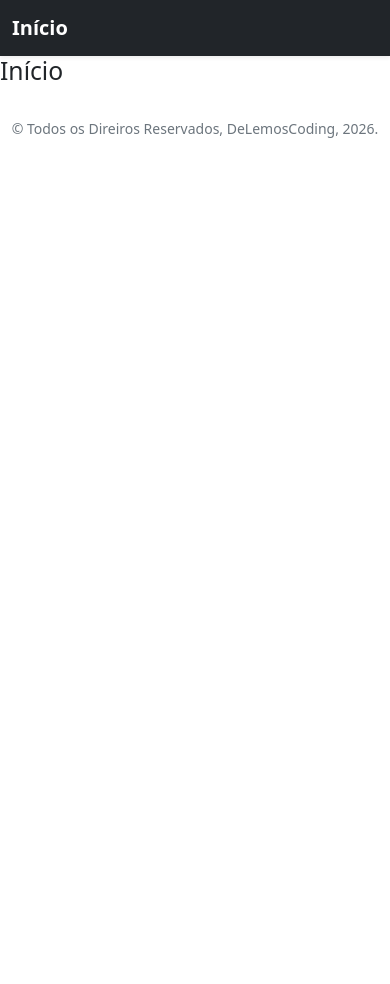
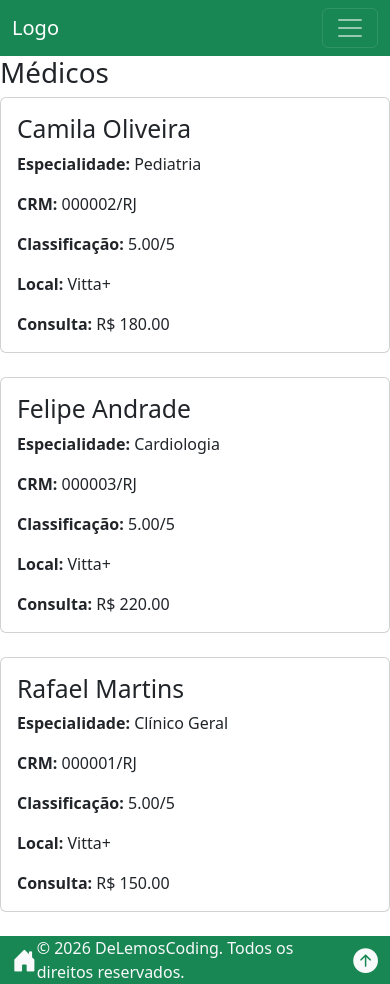
Before and after one commit to DeLemosCoding/agenda_consulta, a Django app: page / in a window 390 px wide. Before the commit the page ends 138 px from the top, so only its background shows below. Run offline with Django 5.2, Linux system fonts and the light colour scheme; data comes from the database, SQL or seed files in the repository; both versions use the stored data as it was after the commit; parts of the project's set-up code (start-up, migrations or seed data) failed here and were passed over.

Commit message:
Criei o crud corretamente
Criação do crud concluída com sucesso.

```diff
--- a/consulta/models.py
+++ b/consulta/models.py
@@ -3,7 +3,7 @@ from django.core.validators import MinValueValidator, MaxValueValidator
 
 # Create your models here.
 
-class Doctors(models.Model):
+class Doctor(models.Model):
     name = models.CharField(max_length=100, verbose_name="Nome")
     birth_date = models.DateField(verbose_name="Data de Nascimento")
     CRM = models.CharField(max_length=20, unique=True, verbose_name="CRM")
@@ -19,12 +19,12 @@ class Doctors(models.Model):
     class Meta:
         ordering = ["name"]
 
-class Pacients(models.Model):
+class Pacient(models.Model):
     name = models.CharField(max_length=100, verbose_name="Nome")
     birth_date = models.DateField(verbose_name="Data de Nascimento")
     CPF = models.CharField(max_length=14, unique=True, verbose_name="CPF")
-    gender = models.CharField(max_length=10, choices=[("M", "Masculino"), ("F", "Feminino")])
-    health_insurance = models.CharField(max_length=100)
+    gender = models.CharField(max_length=10, choices=[("M", "Masculino"), ("F", "Feminino")], verbose_name="Gênero")
+    health_insurance = models.CharField(max_length=100, null=True, blank=True)
 
     def __str__(self):
         return self.name
@@ -33,8 +33,8 @@ class Pacients(models.Model):
         ordering = ["name"]
 
 class Consultation(models.Model):
-    pacient = models.ForeignKey(Pacients, on_delete=models.CASCADE, verbose_name="Paciente")
-    doctor = models.ForeignKey(Doctors, on_delete=models.CASCADE, verbose_name="Médico")
+    doctor = models.ForeignKey(Doctor, on_delete=models.CASCADE, verbose_name="Médico")
+    pacient = models.ForeignKey(Pacient, on_delete=models.CASCADE, verbose_name="Paciente")
     date = models.DateTimeField(verbose_name="Data da Consulta")
 
     def __str__(self):
--- a/consulta/static/css/style.css
+++ b/consulta/static/css/style.css
@@ -0,0 +1,4 @@
+a {
+    color: inherit;
+    text-decoration: none;
+}
--- a/consulta/templates/base.html
+++ b/consulta/templates/base.html
@@ -16,21 +16,68 @@
     </title>
 
     <link href="https://cdn.jsdelivr.net/npm/bootstrap@5.3.8/dist/css/bootstrap.min.css" rel="stylesheet" >
+    <link rel="stylesheet" href="https://cdn.jsdelivr.net/npm/bootstrap-icons@1.13.1/font/bootstrap-icons.min.css">
     <link rel="stylesheet" href="{% static 'css/style.css' %}">
 
 </head>
 
-<body>
+<body id="top">
 
-    <nav class="navbar navbar-dark bg-dark shadow-sm">
+    <nav class="navbar navbar-expand-sm navbar-dark bg-success sticky-top">
 
-        <div class="container">
+        <div class="container-fluid">
 
-            <a class="navbar-brand fw-bold" href="{% url 'home' %}">
+            <a class="navbar-brand" href="{% url 'home' %}">Logo</a>
 
-                Início
+            <button class="navbar-toggler" type="button" data-bs-toggle="collapse" data-bs-target="#mynavbar">
 
-            </a>
+                <span class="navbar-toggler-icon"></span>
+
+            </button>
+
+            <div class="collapse navbar-collapse" id="mynavbar">
+
+                <ul class="navbar-nav me-auto">
+
+                    <li class="nav-item">
+
+                        <a class="nav-link" href="{% url 'home' %}">Início</a>
+
+                    </li>
+
+                    <li class="nav-item">
+
+                        <a class="nav-link" href="{% url 'consults_list' %}">Lista de Consultas</a>
+
+                    </li>
+
+                    <li class="nav-item dropdown">
+
+                        <a class="nav-link dropdown-toggle" href="#" role="button" data-bs-toggle="dropdown">Menu</a>
+
+                            <ul class="dropdown-menu">
+
+                                <li>
+
+                                    <a class="dropdown-item" href="{% url 'consults_add' %}">Criar Consulta</a>
+
+                                </li>
+
+                            </ul>
+
+                    </li>
+
+                </ul>
+
+                <form class="d-flex">
+
+                    <input class="form-control me-2" type="text" placeholder="Search">
+
+                    <button class="btn btn-primary" type="button">Search</button>
+
+                </form>
+
+            </div>
 
         </div>
 
@@ -40,11 +87,19 @@
 
     {% endblock %}
 
-    <footer class="text-center text-secondary small py-4">
+    <div class="footer bg-success text-light">
 
-        &copy; Todos os Direiros Reservados, DeLemosCoding, 2026.
+        <footer class="container d-flex justify-content-between align-items-center">
 
-    </footer>
+            <a href="{% url 'home' %}"><i class="bi bi-house-door-fill fs-2"></i></a>
+
+            <div>&copy; 2026 DeLemosCoding. Todos os direitos reservados.</div>
+
+            <a href="#top"><i class="bi bi-arrow-up-circle-fill fs-2"></i></a>
+
+        </footer>
+
+    </div>
 
     <script src="https://cdn.jsdelivr.net/npm/bootstrap@5.3.8/dist/js/bootstrap.bundle.min.js" ></script>
 
--- a/consulta/templates/index.html
+++ b/consulta/templates/index.html
@@ -4,6 +4,53 @@
 
 {% block content %}
 
-<h2>Início</h2>
+<h1>Médicos</h1>
+
+<div class="row">
+
+    {% for doctor in doctors %}
+
+    <div class="col-md-4 mb-4">
+
+        <div class="card">
+
+            <div class="card-body">
+
+                <h2 class="card-title">{{ doctor.name }}</h2>
+
+                <p class="card-text">
+                    <strong>Especialidade:</strong>
+                    {{ doctor.expertise }}
+                </p>
+
+                <p class="card-text">
+                    <strong>CRM:</strong>
+                    {{ doctor.CRM }}
+                </p>
+
+                <p class="card-text">
+                    <strong>Classificação:</strong>
+                    {{ doctor.rating }}/5
+                </p>
+
+                <p class="card-text">
+                    <strong>Local:</strong>
+                    {{ doctor.place }}
+                </p>
+
+                <p class="card-text">
+                    <strong>Consulta:</strong>
+                    R$ {{ doctor.price }}
+                </p>
+
+            </div>
+
+        </div>
+
+    </div>
+
+    {% endfor %}
+
+</div>
 
 {% endblock %}
--- a/consulta/urls.py
+++ b/consulta/urls.py
@@ -2,5 +2,9 @@ from django.urls import path
 from . import views
 
 urlpatterns = [
-    path('', views.home, name="home")
+    path('', views.home, name="home"),
+    path('consults_list/', views.consults_list, name="consults_list"),
+    path('consults_add/', views.consults_add, name="consults_add"),
+    path('consults_edit/<int:id>/', views.consults_edit, name="consults_edit"),
+    path('consults_delete/<int:id>/', views.consults_delete, name="consults_delete"),
 ]
--- a/consulta/views.py
+++ b/consulta/views.py
@@ -1,6 +1,52 @@
-from django.shortcuts import render
+from django.shortcuts import render, redirect
+from .models import Consultation, Doctor
+from .forms import ConsultationForm
+
 
 # Create your views here.
 
 def home(request):
-    return render(request, 'index.html')
+    doctors = Doctor.objects.all()
+
+    return render(request, 'index.html', { 'doctors': doctors })
+
+def consults_list(request):
+    consultas = Consultation.objects.all()
+    return render(request, 'consults_list.html', { "consultas": consultas })
+
+def consults_add(request):
+    if request.method == 'POST':
+        form = ConsultationForm(request.POST)
+
+        if form.is_valid():
+            form.save()
+            return redirect('consults_list')
+
+    else:
+        form = ConsultationForm()
+
+    return render(request, 'consults_add.html', { 'form': form })
+
+def consults_edit(request, id):
+    consulta = Consultation.objects.get(id=id)
+
+    if request.method == 'POST':
+        form = ConsultationForm(request.POST, instance=consulta)
+
+        if form.is_valid():
+            form.save()
+            return redirect('consults_list')
+
+    else:
+        form = ConsultationForm(instance=consulta)
+
+    return render(request, 'consults_edit.html', {'form': form})
+
+def consults_delete(request, id):
+    consulta = Consultation.objects.get(id=id)
+
+    if request.method == 'POST':
+        consulta.delete()
+        return redirect("consults_list")
+
+    return render(request, "consults_delete.html", {"consulta": consulta})
```
Also changed, not shown: consulta/forms.py (added, +26 -0 lines), consulta/templates/consults_add.html (added, +23 -0 lines), consulta/templates/consults_delete.html (added, +36 -0 lines), consulta/templates/consults_edit.html (added, +19 -0 lines), consulta/templates/consults_list.html (added, +41 -0 lines), consulta/migrations/0001_initial.py, consulta/migrations/0004_alter_pacient_gender.py (deleted), db.sqlite3.
